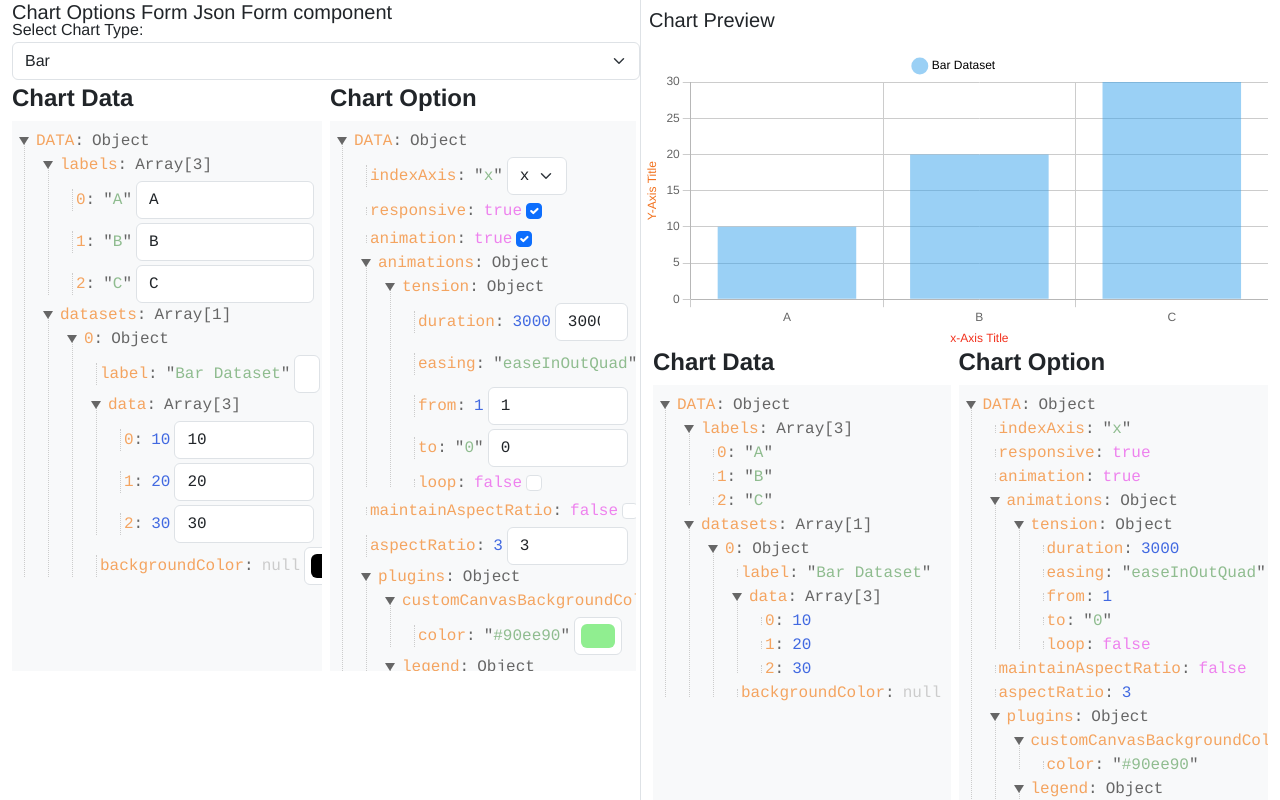
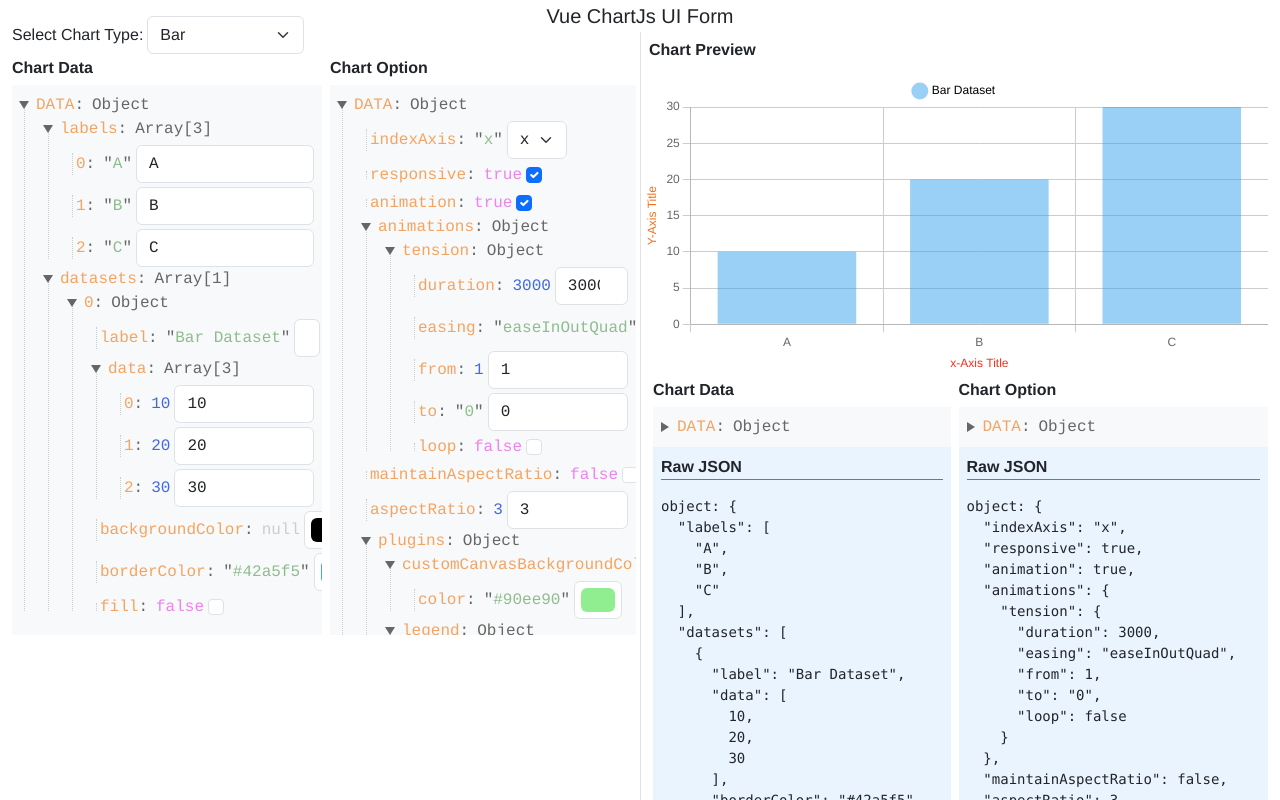
Before and after one commit to hemant-rao/vue-chartjs-ui-form, a Vue app: page / in a window 1280 px wide. Shown: the top 800 px of the page. Built offline with nearby package versions, Linux system fonts and the light colour scheme.

Commit message:
on change chart type and data/option chart update and padge design update

```diff
--- a/src/components/ChartJs.vue
+++ b/src/components/ChartJs.vue
@@ -1,20 +1,22 @@
 <template>
   <div class="container-fluid">
     <div class="col-12 p-0">
+      <h2 class="text-center my-1">Vue ChartJs UI Form</h2>
       <div class="row m-0 p-0">
         <div class="col-6 p-0">
           <!-- Color: <input type="color" /> -->
-          <h2>Chart Options Form Json Form component</h2>
           <!-- {{ dynamicChartData }} -->
           <form @change="updateChart" class="row g-3">
-            <div class="col-12 m-0">
-              <label for="chartType" class="form-label mb-0"
-                >Select Chart Type:</label
+            <div
+              class="col-12 m-0 d-flex justify-content-start align-items-center"
             >
+              <label for="chartType" class="form-label mb-0 me-1"
+                >Select Chart Type:
+              </label>
               <select
                 id="chartType"
                 v-model="selectedChartType"
-                class="form-select"
+                class="form-select w-25"
               >
                 <option value="bar">Bar</option>
                 <option value="stackedBar">Stacked Bar</option>
@@ -31,6 +33,7 @@
           <div class="col-12 mt-1">
             <div class="row p-0 m-0">
               <div class="col-6 p-0 pe-1">
+                <!-- {{ dynamicChartData }} -->
                 <JsonFormParent
                   v-if="
                     dynamicChartData.labels.length &&
@@ -63,8 +66,8 @@
               style="height: 300px; max-height: 300px"
               v-if="chartToggler"
             >
-              <h2 class="p-2">Chart Preview</h2>
-              <!-- {{ chartOptions }} -->
+              <h6 class="p-2"><strong>Chart Preview</strong></h6>
+              <!-- chartUpdatedDataClone {{ chartUpdatedDataClone }} -->
               <component
                 :is="getChartComponent(selectedChartType)"
                 ref="chartRef"
@@ -280,6 +283,8 @@
             label: "Bar Dataset",
             data: [10, 20, 30],
             backgroundColor: this.barColor,
+            borderColor: "#42a5f5",
+            fill: false,
           },
         ],
       },
@@ -386,25 +391,30 @@
           }
         case "line":
           if (from === "computed") {
-            console.log("dsfaaaaadsfdsfsad");
+            console.log("00000000000000000000-computed");
             return {
               labels: ["A", "B", "C"],
               datasets: [
                 {
                   label: "Line Dataset",
-                  data: [10, 30, 20],
+                  data: [10, 50, 20],
                   borderColor: this.barColor,
                   fill: false,
                 },
               ],
             };
           } else {
-            console.log("00000000000000000000", data);
-            return { ...data };
+            console.log("00000000000000000000-ELSE", JSON.stringify(data));
+            return {
+              labels: data.labels,
+              datasets: data.datasets,
+              borderColor: this.barColor,
+              fill: false,
+            };
           }
         case "doughnut":
           if (from === "computed") {
-            console.log("dsfaaaaadsfdsfsad");
+            console.log("doughnut-computed");
             return {
               labels: ["Red", "Yellow", "Green", "Blue"],
               datasets: [
@@ -421,7 +431,7 @@
           }
         case "pie":
           if (from === "computed") {
-            console.log("dsfaaaaadsfdsfsad");
+            console.log("pie-computed");
             return {
               labels: ["Red", "Blue", "Yellow"],
               datasets: [
@@ -438,7 +448,7 @@
           }
         case "polarArea":
           if (from === "computed") {
-            console.log("dsfaaaaadsfdsfsad");
+            console.log("polarArea-computed");
             return {
               labels: ["Red", "Blue", "Yellow"],
               datasets: [
@@ -455,7 +465,7 @@
           }
         case "radar":
           if (from === "computed") {
-            console.log("dsfaaaaadsfdsfsad");
+            console.log("radar-computed");
             return {
               labels: ["A", "B", "C", "D", "E"],
               datasets: [
@@ -481,7 +491,7 @@
           }
         case "bubble":
           if (from === "computed") {
-            console.log("dsfaaaaadsfdsfsad");
+            console.log("bubble-computed");
             return {
               labels: ["A", "B", "C"],
               datasets: [
@@ -502,7 +512,7 @@
           }
         case "scatter":
           if (from === "computed") {
-            console.log("dsfaaaaadsfdsfsad");
+            console.log("scatter-computed");
             return {
               labels: ["A", "B", "C"],
               datasets: [
@@ -529,6 +539,18 @@
       }
     },
     updateChart() {
+      this.chartUpdatedDataClone = {
+        labels: [],
+        datasets: [],
+      };
+      this.chartUpdatedDataClone = this.getChartData(
+        this.selectedChartType,
+        "computed",
+        {}
+      );
+      this.$nextTick(() => {
+        this.dynamicChartData.labels = this.chartUpdatedDataClone.labels;
+        this.dynamicChartData.datasets = this.chartUpdatedDataClone.datasets;
         if (this.debounceTimeout) {
           clearTimeout(this.debounceTimeout);
         }
@@ -536,10 +558,11 @@
           const chartInstance = this.$refs.chartRef?.chartInstance;
           if (chartInstance) {
             this.chartKey += 1;
-          chartInstance.data = this.dynamicChartData;
+            chartInstance.data = this.chartUpdatedDataClone;
             chartInstance.update();
           }
         }, 300); // Delay the update to prevent rapid triggering
+      });
     },
     updateOptionChart() {
       if (this.debounceTimeout) {
@@ -555,6 +578,10 @@
       }, 300); // Delay the update to prevent rapid triggering
     },
     updateDataHandler(value) {
+      this.chartUpdatedDataClone = {
+        labels: [],
+        datasets: [],
+      };
       clearTimeout(this.debounceTimeout); // Clear the previous timeout
       this.debounceTimeout = setTimeout(() => {
         if (!this.updatingChartData) {
@@ -567,6 +594,11 @@
             "updated",
             value
           );
+          // this.dynamicChartData = this.getChartData(
+          //   this.selectedChartType,
+          //   "updated",
+          //   value
+          // );
           console.log("chartUpdatedDataClone", this.chartUpdatedDataClone);
           // Re-render the chart
           this.updatingChartData = false;
@@ -582,7 +614,7 @@
           console.log("chartjs-updateOptionHandler", value);
           // Update the dynamic chart data
           this.chartOptionsClone = { ...value };
-          console.log("updateOptionHandler", this.chartUpdatedDataClone);
+          // console.log("updateOptionHandler", this.chartUpdatedDataClone);
           // Re-render the chart
           this.updatingChartData = false;
         }
@@ -590,14 +622,15 @@
     },
   },
   watch: {
-    dynamicChartData: {
-      handler(newValue, oldValue) {
-        if (JSON.stringify(newValue) !== JSON.stringify(oldValue)) {
-          this.updateChart();
-        }
-      },
-      deep: true,
-    },
+    // dynamicChartData: {
+    //   handler(newValue, oldValue) {
+    //     if (JSON.stringify(newValue) !== JSON.stringify(oldValue)) {
+    //       this.updateChart();
+    //       this.chartUpdatedDataClone = newValue;
+    //     }
+    //   },
+    //   deep: true,
+    // },
     chartOptions: {
       handler(newValue, oldValue) {
         if (JSON.stringify(newValue) !== JSON.stringify(oldValue)) {
@@ -606,12 +639,12 @@
       },
       deep: true,
     },
-    selectedChartType: {
-      handler() {
-        // this.updateChart();
-      },
-      deep: true,
-    },
+    // selectedChartType: {
+    //   handler() {
+    //     this.updateChart();
+    //   },
+    //   deep: true,
+    // },
   },
 };
 </script>
--- a/src/components/JsonFormComponent.vue
+++ b/src/components/JsonFormComponent.vue
@@ -376,4 +376,7 @@
 .data__list-items--opened {
   display: block;
 }
+.colorpick-eyedropper-input-trigger {
+  display: none;
+}
 </style>
--- a/src/components/JsonFormComponentData.vue
+++ b/src/components/JsonFormComponentData.vue
@@ -273,7 +273,7 @@
       this.$emit("update-data", value);
     },
     updateChildData(key, value) {
-      console.log("updateChildData-value", key, ":", value);
+      // console.log("updateChildData-value", key, ":", value);
       this.formData[key] = value;
       this.$emit("update-data", this.formData);
     },
@@ -376,4 +376,26 @@
 .data__list-items--opened {
   display: block;
 }
+.colorpick-eyedropper-input-trigger {
+  display: none;
+}
+/* .form-control[type="color"] {
+  -webkit-appearance: none;
+  -moz-appearance: none;
+  appearance: none;
+  background-color: transparent;
+  width: 50px;
+  height: 40px;
+  border: none;
+  cursor: pointer;
+  border-radius: 15px;
+}
+.form-control[type="color"]::-webkit-color-swatch {
+  border-radius: 15px;
+  border: 7px solid #000000;
+}
+.form-control[type="color"]::-moz-color-swatch {
+  border-radius: 15px;
+  border: 7px solid #000000;
+} */
 </style>
--- a/src/components/JsonFormParent.vue
+++ b/src/components/JsonFormParent.vue
@@ -1,11 +1,18 @@
 <template>
   <div class="col-12 p-0">
-    <!-- printJsonData {{ printJsonData }} -->
-    <h4>
+    <!-- printJsonData {{ completeJsonData }} -->
+    <h6>
       <strong>{{ dataTitle }}</strong>
-    </h4>
+    </h6>
     <div class="col-12 p-0 bg-light json-viewer-height">
-      <div class="col-12 p-2">
+      <div
+        class="col-12 p-2"
+        v-if="
+          completeJsonData &&
+          completeJsonData.labels &&
+          completeJsonData.labels.length
+        "
+      >
         <JsonFormComponentData
           v-if="dataTitle === 'Chart Data'"
           :depth="1000"
@@ -13,8 +20,10 @@
           expanded
           @update-data="updateData"
         />
+      </div>
+      <div class="col-12 p-2" v-if="completeJsonData.indexAxis">
         <JsonFormComponent
-          v-else
+          v-if="dataTitle !== 'Chart Data'"
           :depth="1000"
           :data-object="completeJsonData"
           expanded
@@ -63,14 +72,14 @@
   },
   methods: {
     updateData(value) {
-      console.log("JsonFormParent", value);
+      // console.log("JsonFormParent", value);
       this.$emit("update-data", value); // Emit any changes made in the form
     },
   },
 };
 </script>
 
-<style>
+<style scoped>
 .raw-json-bg {
   background-color: #eaf4ff;
 }
@@ -82,4 +91,7 @@
 .raw-json-parent {
   text-align: left;
 }
+/* .raw-json-parent .json-viewer-height {
+  height: 550px;
+} */
 </style>
--- a/src/components/PrintJsonParent.vue
+++ b/src/components/PrintJsonParent.vue
@@ -1,19 +1,19 @@
 <template>
   <div class="col-12 p-0">
-    <h4>
+    <h6>
       <strong>{{ dataTitle }}</strong>
-    </h4>
+    </h6>
     <div class="col-12 p-0 bg-light json-viewer-height">
       <!-- <h2>Limits output to 1000 nested nodes</h2> -->
       <!-- <JsonTree :depth="1000" expanded :data-object="completeJsonData" />
           <pre>{{ typeof completeJsonData }}: {{ completeJsonData }}</pre> -->
       <!-- <h2>Print all nodes as expanded</h2> -->
       <div class="col-12 p-2">
-        <JsonTree :depth="1000" :data-object="completeJsonData" expanded />
+        <JsonTree :depth="1000" :data-object="completeJsonData" />
       </div>
     </div>
     <div class="col-12 raw-json-bg raw-json-parent p-2">
-      <p><strong>Raw JSON</strong></p>
+      <p class="raw-title-border"><strong>Raw JSON</strong></p>
       <div class="col-12 p-0 json-viewer-height">
         <pre>{{ typeof completeJsonData }}: {{ completeJsonData }}</pre>
       </div>
@@ -72,11 +72,17 @@
   background-color: #eaf4ff;
 }
 .json-viewer-height {
-  height: 550px;
+  height: auto;
   max-height: 550px;
   overflow: auto;
 }
 .raw-json-parent {
   text-align: left;
 }
+.raw-json-parent .json-viewer-height {
+  height: 550px;
+}
+.raw-title-border {
+  border-bottom: 1px solid #3784d9;
+}
 </style>
```
Lines whose indentation alone changed are shown as unchanged.
